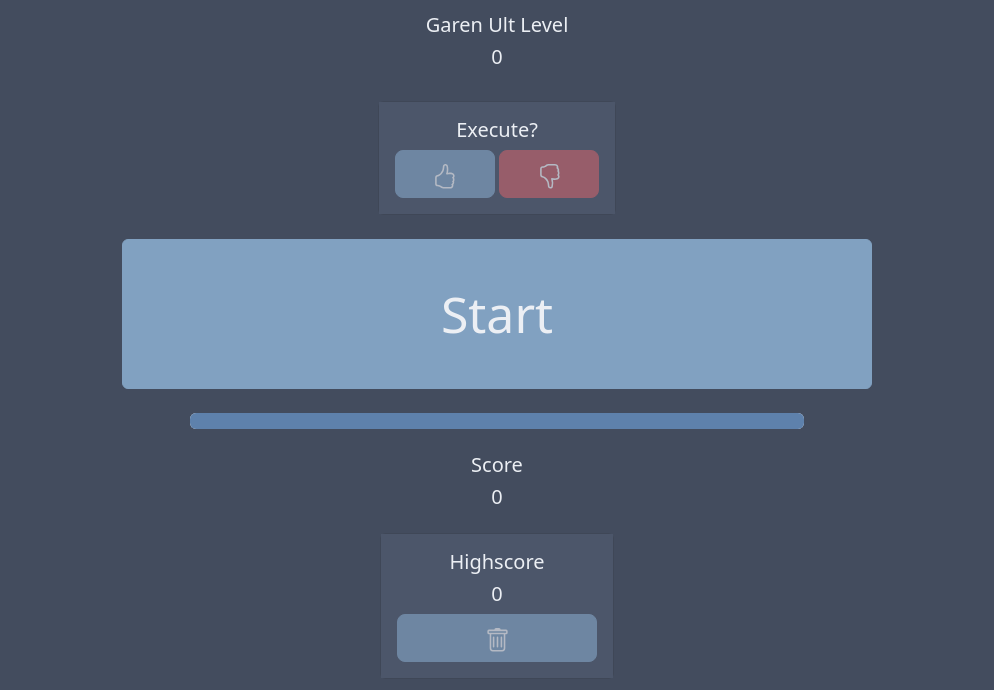
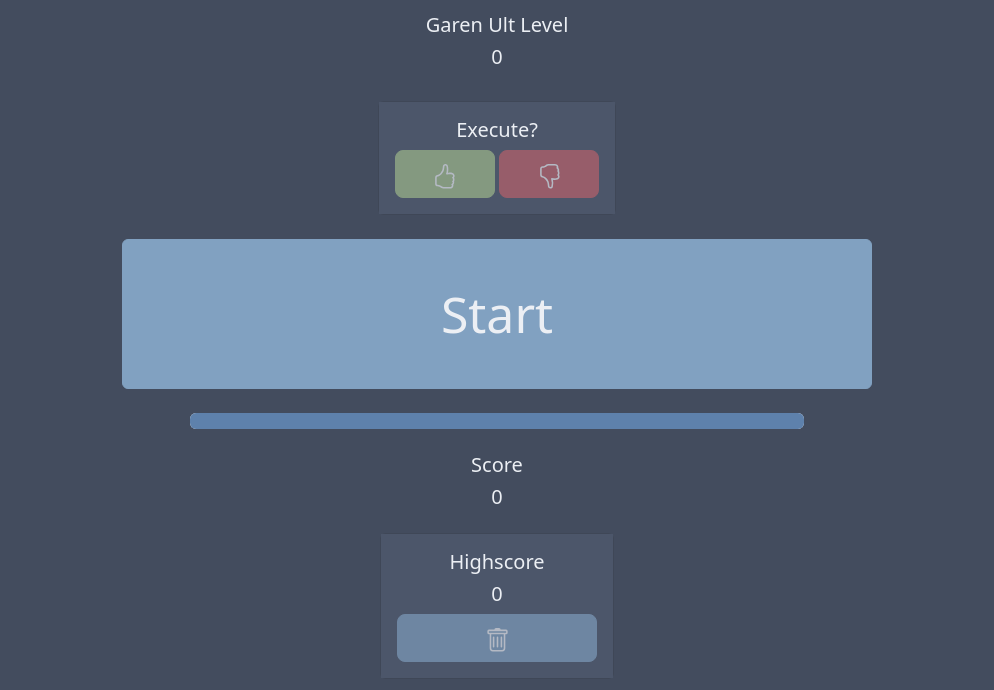
Before and after one commit to Firefox0/Firefox0.github.io, a website built with Parcel: page html/index.html in a window 1280 px wide. Shown: the part 99-789 px from the top of the page, without its empty margins (143-1137 px from the left). Built offline with nearby package versions, Linux system fonts and the light colour scheme.

Commit message:
Yes button now green

```diff
--- a/html/index.html
+++ b/html/index.html
@@ -109,7 +109,7 @@
                     <div class="card">
                         <div class="card-body">
                           <h5 class="card-title">Execute?</h5>
-                          <button class="btn btn-primary btn-lg" id="yes" type="button" disabled>
+                          <button class="btn btn-success btn-lg" id="yes" type="button" disabled>
                             <svg xmlns="http://www.w3.org/2000/svg" width="25" height="25" fill="currentColor" class="bi bi-hand-thumbs-up" viewBox="0 0 16 16">
                                 <path d="M8.864.046C7.908-.193 7.02.53 6.956 1.466c-.072 1.051-.23 2.016-.428 2.59-.125.36-.479 1.013-1.04 1.639-.557.623-1.282 1.178-2.131 1.41C2.685 7.288 2 7.87 2 8.72v4.001c0 .845.682 1.464 1.448 1.545 1.07.114 1.564.415 2.068.723l.048.03c.272.165.578.348.97.484.397.136.861.217 1.466.217h3.5c.937 0 1.599-.477 1.934-1.064a1.86 1.86 0 0 0 .254-.912c0-.152-.023-.312-.077-.464.201-.263.38-.578.488-.901.11-.33.172-.762.004-1.149.069-.13.12-.269.159-.403.077-.27.113-.568.113-.857 0-.288-.036-.585-.113-.856a2 2 0 0 0-.138-.362 1.9 1.9 0 0 0 .234-1.734c-.206-.592-.682-1.1-1.2-1.272-.847-.282-1.803-.276-2.516-.211a10 10 0 0 0-.443.05 9.4 9.4 0 0 0-.062-4.509A1.38 1.38 0 0 0 9.125.111zM11.5 14.721H8c-.51 0-.863-.069-1.14-.164-.281-.097-.506-.228-.776-.393l-.04-.024c-.555-.339-1.198-.731-2.49-.868-.333-.036-.554-.29-.554-.55V8.72c0-.254.226-.543.62-.65 1.095-.3 1.977-.996 2.614-1.708.635-.71 1.064-1.475 1.238-1.978.243-.7.407-1.768.482-2.85.025-.362.36-.594.667-.518l.262.066c.16.04.258.143.288.255a8.34 8.34 0 0 1-.145 4.725.5.5 0 0 0 .595.644l.003-.001.014-.003.058-.014a9 9 0 0 1 1.036-.157c.663-.06 1.457-.054 2.11.164.175.058.45.3.57.65.107.308.087.67-.266 1.022l-.353.353.353.354c.043.043.105.141.154.315.048.167.075.37.075.581 0 .212-.027.414-.075.582-.05.174-.111.272-.154.315l-.353.353.353.354c.047.047.109.177.005.488a2.2 2.2 0 0 1-.505.805l-.353.353.353.354c.006.005.041.05.041.17a.9.9 0 0 1-.121.416c-.165.288-.503.56-1.066.56z"/>
                             </svg>
```
